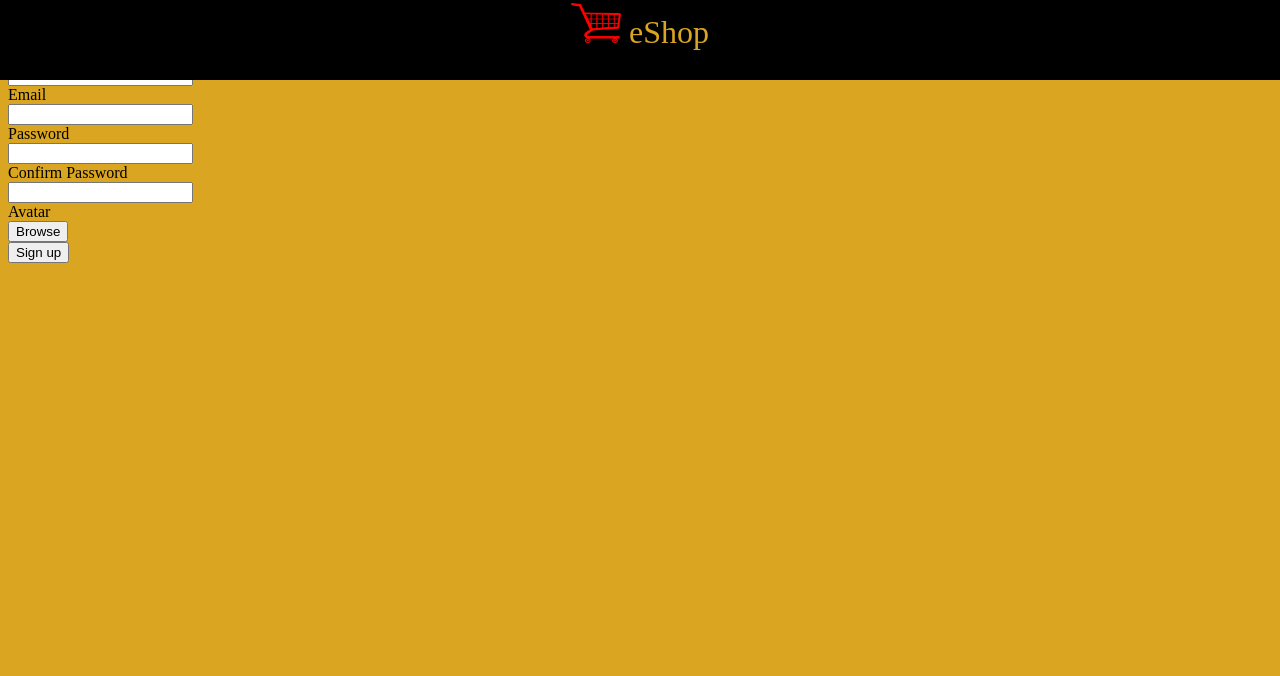
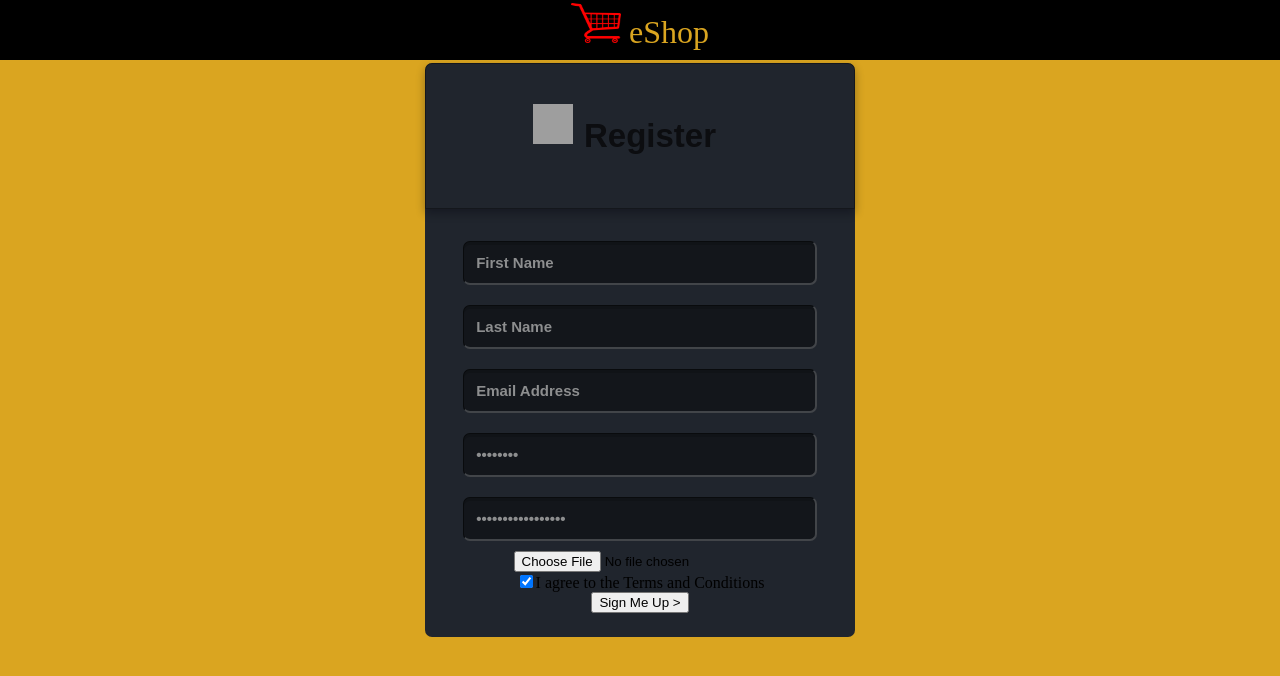
Before and after one commit to yasseraboelsaad/eShop, a PHP site: page /signup.php in a window 1280 px wide. Shown: the top 676 px of the page. Run offline with PHP 8.4, Linux system fonts and the light colour scheme; grey boxes are pictures that could not be loaded.

Commit message:
CSS_Trial

```diff
--- a/css/stylesheet.css
+++ b/css/stylesheet.css
@@ -8,7 +8,7 @@
 	   color: #DAA520;
 	   text-align: center;
 	   font-size: 200%;
-	   padding-bottom: 20px;
+
 }
 
 body{
@@ -32,3 +32,91 @@ a:hover {
 a:active {
     color: #DAA520;
 }
+
+.content {
+	width:80%;
+	margin:0 auto;
+}
+.Regisration {
+	width: 34%;
+	text-align:center;
+	margin: 0 auto;
+	margin-top:5%;
+	background:#20252D;
+	border-radius:7px;
+	-webkit-border-radius:7px;
+	-moz-border-radius:7px;
+	-o-border-radius:7px;
+	padding-bottom: 3px;
+
+}
+
+.Regisration-head {
+	 border-top-left-radius:7px;
+	-webkit-border-top-left-radius:7px;
+	-moz-border-top-left-radius:7px;
+	-o-border-top-left-radius:7px;
+	border-top-right-radius:7px;
+	-webkit-border-top-right-radius:7px;
+	-moz-border-top-right-radius:7px;
+	-o-border-top-right-radius:7px;
+	text-align: center;
+	padding:1.6em 0;
+	border: 1px solid rgba(0, 0, 0, 0.37);
+	box-shadow: 0px 4px 10px 0px rgba(1, 3, 12, 0.33);
+	-webkit-box-shadow: 0px 4px 10px 0px rgba(1, 3, 12, 0.33);
+	-o-	box-shadow: 0px 4px 10px 0px rgba(1, 3, 12, 0.33);
+	-moz-box-shadow: 0px 4px 10px 0px rgba(1, 3, 12, 0.33);
+	position: relative;
+}
+.Regisration-head span{
+	background: url(../images/user-icon.png) no-repeat -5px -6px;
+	position: absolute;
+	top: 28%;
+	left: 25%;
+	height: 40px;
+	width: 40px;
+}
+.Regisration-head h2{
+	color: #0C0D10;
+	font-size: 33px;
+	font-weight: 700;
+	margin-left:20px;
+	font-family: 'Raleway', sans-serif;
+}
+.Regisration form {
+	text-align: center;
+	margin:5% 0%;
+	position:relative;
+
+}
+.Regisration form input[type="text"],.Regisration form input[type="password"]{
+	font-size: 15px;
+	outline: none;
+	font-weight: 600;
+	color:#8D8E8F;
+	padding: 12px 12px;
+	width:76%;
+	border-top:1px solid #090B0D;
+	border-right:2px solid #424549;
+	border-bottom:2px solid #424549;
+	border-left:1px solid #090B0D;
+	margin: 10px 1em;
+	border-radius:7px;
+	-webkit-border-radius:7px;
+	-moz-border-radius:7px;
+	-o-border-radius:7px;
+	background: #13161B;
+	box-shadow: inset 0px 3px 0px 0px rgba(5, 5, 5, 0.15);
+	-webkit-box-shadow: inset 0px 3px 0px 0px rgba(5, 5, 5, 0.15);
+	-o-box-shadow: inset 0px 3px 0px 0px rgba(5, 5, 5, 0.15);
+	-moz-box-shadow: inset 0px 3px 0px 0px rgba(5, 5, 5, 0.15);
+	font-family: 'Raleway', sans-serif;
+
+}
+.Regisration form input[type="text"]:hover,.Regisration form input[type="password"]:hover{
+	box-shadow: 0 0 1em #56AF00;
+	-webkit-box-shadow: 0 0 1em #56AF00;
+	-o-box-shadow: 0 0 1em #56AF00;
+	-moz-box-shadow: 0 0 1em #56AF00;
+}
--- a/signup.php
+++ b/signup.php
@@ -14,73 +14,26 @@
 			   	</tr>
 			</table>
 		</div>
-		<div class="container-fluid">
-			<div class="row">
-				<div class="col-md-12">
-					<form class="form-horizontal" role="form">
-						<div class="form-group">
+		<div  class="wrap">
+						  <div class="Regisration">
+						  	<div class="Regisration-head">
+						    	<h2><span></span>Register</h2>
+						 	 </div>
+						  	<form>
+						  		<input type="text" value="First Name" onfocus="this.value = '';" onblur="if (this.value == '') {this.value = 'First Name';}" >
+						  		<input type="text" value="Last Name" onfocus="this.value = '';" onblur="if (this.value == '') {this.value = 'Last Name';}" >
+						  		<input type="text" value="Email Address" onfocus="this.value = '';" onblur="if (this.value == '') {this.value = 'Email Address';}" >
+								<input type="password" value="Password" onfocus="this.value = '';" onblur="if (this.value == '') {this.value = 'Password';}" >
+								<input type="password" value=" Confirm Password" onfocus="this.value = '';" onblur="if (this.value == '') {this.value = ' Confirm Password';}" >
+								<input id="pic" type="file" name="picture" accept="image/*">
+								 <div class="Remember-me">
 
-							<label for="inputFname3" class="col-sm-2 control-label">
-								First Name
-							</label>
-							<div class="col-sm-10">
-								<input type="fname" class="form-control" id="inputEmail3" />
+								<div class="p-container">
+								<label class="checkbox"><input type="checkbox" name="checkbox" checked><i></i>I agree to the Terms and Conditions</label>
+								<div class ="clear"></div>
 							</div>
-						</div>
-						<label for="inputLname3" class="col-sm-2 control-label">
-								Last Name
-							</label>
-							<div class="col-sm-10">
-								<input type="lname" class="form-control" id="inputEmail3" />
-							</div>
-						</div>
-							<div class="form-group">
-							 <label for="inputEmail3" class="col-sm-2 control-label">
-								Email
-							</label>
-							<div class="col-sm-10">
-								<input type="email" class="form-control" id="inputEmail3" />
-							</div>
-							<div class="form-group">
 
-							<label for="inputPassword3" class="col-sm-2 control-label">
-								Password
-							</label>
-							<div class="col-sm-10">
-								<input type="password" class="form-control" id="inputPassword3" />
-							</div>
-							<div class="form-group">
-
-							<label for="inputCPassword3" class="col-sm-2 control-label">
-								Confirm Password
-							</label>
-							<div class="col-sm-10">
-								<input type="Cpassword" class="form-control" id="inputPassword3" />
-							</div>
-							<div class="form-group">
-
-							<label for="inputAvatar3" class="col-sm-2 control-label">
-								Avatar
-							</label>
-							<div class="col-sm-offset-2 col-sm-10">
-
-								<button type="browse" class="btn btn-default">
-									Browse
-								</button>
-							</div>
-						</div>
-						</div>
-						</div>
-						<div class="form-group">
-							<div class="col-sm-offset-2 col-sm-10">
-
-								<button type="submit" class="btn btn-default">
-									Sign up
-								</button>
-							</div>
-						</div>
-					</form>
-				</div>
-			</div>
-		</div>
+								<div class="submit">
+									<input type="submit" onclick="myFunction()" value="Sign Me Up >" >
+								</div>
 	</body>
```
